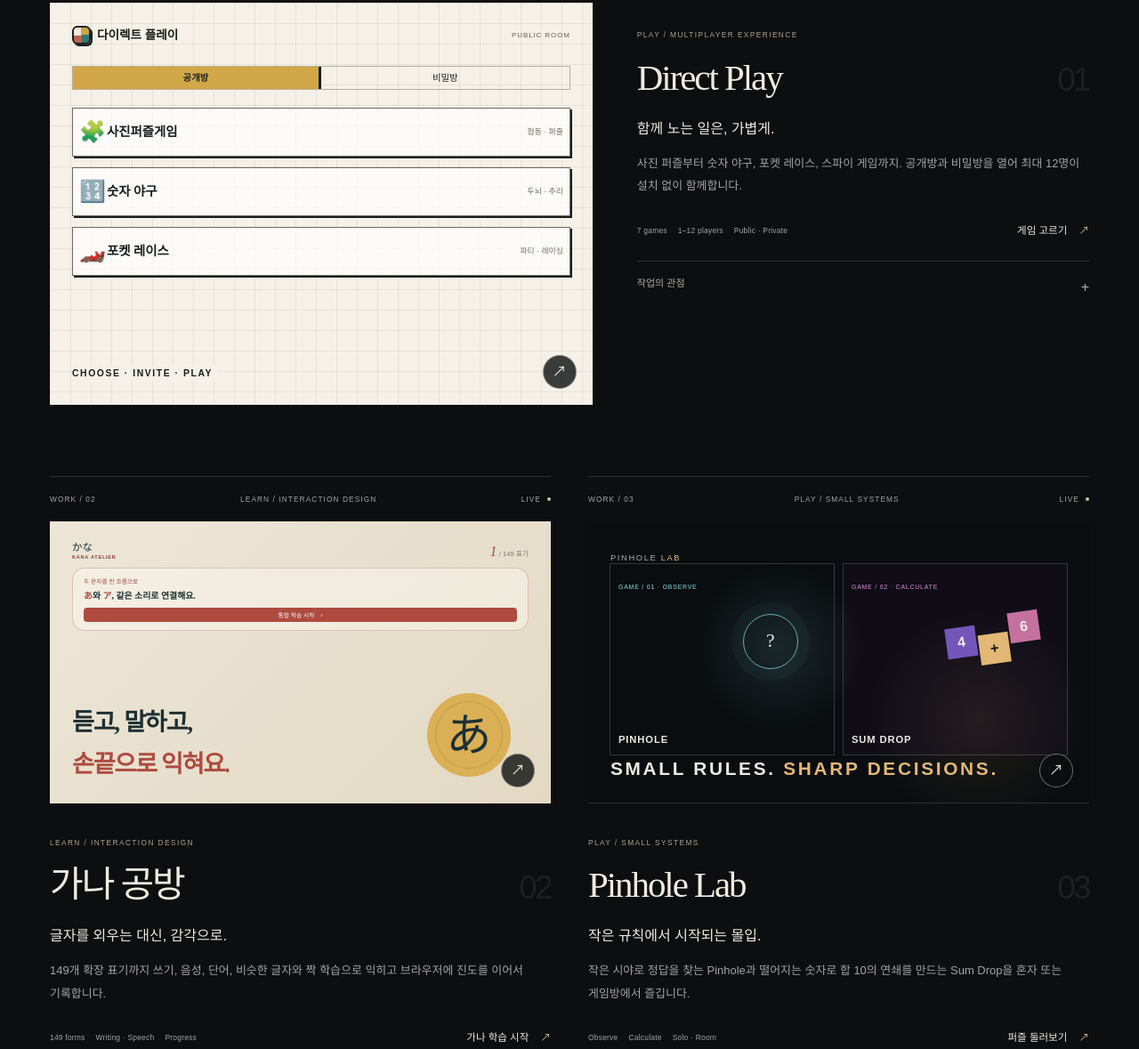
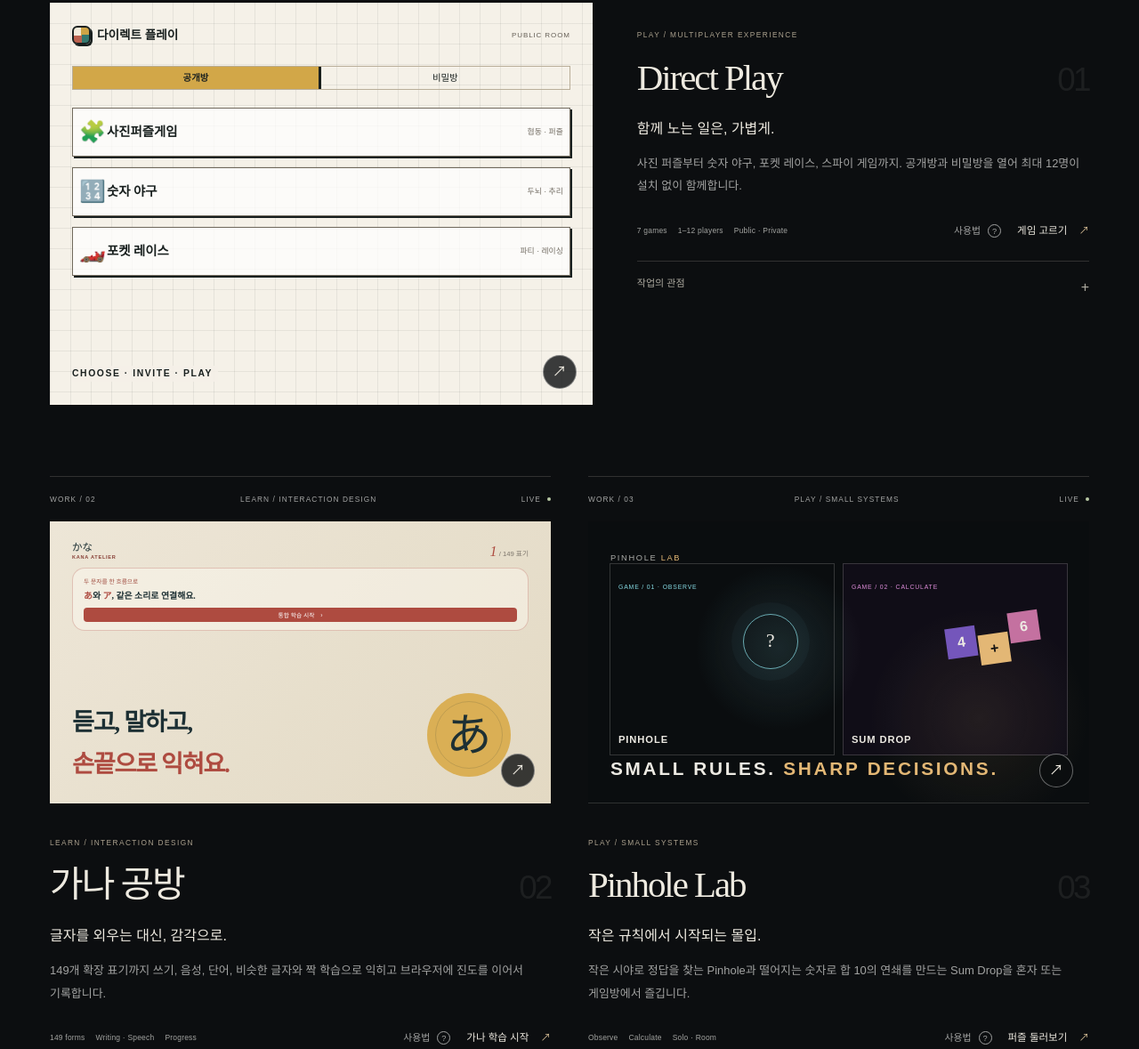
Before and after one commit to kimiyo/still-coding-site, an Astro site: page / in a window 1280 px wide. Shown: the part 1166-2345 px from the top of the page at 89% size. Built offline with nearby package versions, Linux system fonts and the light colour scheme; Astro itself is replaced by a stand-in of ours.

Commit message:
feat: link app cards to usage guides

```diff
--- a/src/components/AppCard.astro
+++ b/src/components/AppCard.astro
@@ -15,5 +15,5 @@ if (!copy) throw new Error(`Missing editorial content for ${app.id}`);
 <article class:list={["app-card", `work-${app.id}`, index === 1 && "featured-work"]} data-accent={app.accent} style={`--app-accent:${app.accent};--app-secondary:${app.accentSoft}`}>
   <div class="card-head"><span>WORK / {String(index).padStart(2, "0")}</span><span>{index === 1 ? "SELECTED PROJECT" : copy.discipline}</span><span class="public-mark">LIVE <i></i></span></div>
   <a class="visual-link" href={app.url} target="_blank" rel="noopener noreferrer" aria-label={`${app.title} 체험하기, 새 창`}><AppVisual variant={app.visual} title={app.title} /><span class="visual-open" aria-hidden="true">↗</span></a>
-  <div class="card-copy"><span class="eyebrow">{copy.discipline}</span><div class="work-title-row"><h3><a href={app.url} target="_blank" rel="noopener noreferrer" aria-label={`${app.title}, 새 창`}>{app.title}</a></h3><span class="work-number" aria-hidden="true">0{index}</span></div><p class="summary">{copy.line}</p><p class="detail">{app.detail}</p><div class="card-foot"><ul class="tags" aria-label={`${app.title} 특징`}>{app.tags.map(tag => <li>{tag}</li>)}</ul><a class="app-link" href={app.url} target="_blank" rel="noopener noreferrer" aria-label={`${copy.action}, 새 창`}>{copy.action} <span aria-hidden="true">↗</span></a></div><details class="project-note"><summary>작업의 관점 <span aria-hidden="true">+</span></summary><p>{copy.note}</p></details></div>
+  <div class="card-copy"><span class="eyebrow">{copy.discipline}</span><div class="work-title-row"><h3><a href={app.url} target="_blank" rel="noopener noreferrer" aria-label={`${app.title}, 새 창`}>{app.title}</a></h3><span class="work-number" aria-hidden="true">0{index}</span></div><p class="summary">{copy.line}</p><p class="detail">{app.detail}</p><div class="card-foot"><ul class="tags" aria-label={`${app.title} 특징`}>{app.tags.map(tag => <li>{tag}</li>)}</ul><div class="card-actions"><a class="help-link" href={app.helpUrl ?? `${app.url}#help`} target="_blank" rel="noopener noreferrer" aria-label={`${app.title} 사용법 보기, 새 창`}>사용법 <span aria-hidden="true">?</span></a><a class="app-link" href={app.url} target="_blank" rel="noopener noreferrer" aria-label={`${copy.action}, 새 창`}>{copy.action} <span aria-hidden="true">↗</span></a></div></div><details class="project-note"><summary>작업의 관점 <span aria-hidden="true">+</span></summary><p>{copy.note}</p></details></div>
 </article>
--- a/src/data/apps.ts
+++ b/src/data/apps.ts
@@ -6,6 +6,7 @@ export interface PortfolioApp {
   title: string;
   eyebrow: string;
   url?: string;
+  helpUrl?: string;
   category: AppCategory;
   status: AppStatus;
   summary: string;
@@ -24,6 +25,7 @@ export const apps: PortfolioApp[] = [
     title: "Direct Play",
     eyebrow: "Game collection / 01",
     url: "https://dp.still-coding.cc/",
+    helpUrl: "https://dp.still-coding.cc/#help",
     category: "play",
     status: "public",
     summary: "게임을 고르고 링크로 초대하면 바로 시작되는 7개의 브라우저 게임",
@@ -40,6 +42,7 @@ export const apps: PortfolioApp[] = [
     title: "Pinhole Lab",
     eyebrow: "Game collection / 02",
     url: "https://pinhole-game.still-coding.cc/",
+    helpUrl: "https://pinhole-game.still-coding.cc/#help",
     category: "play",
     status: "public",
     summary: "관찰과 계산, 서로 다른 두 가지 판단을 겨루는 퍼즐 랩",
@@ -56,6 +59,7 @@ export const apps: PortfolioApp[] = [
     title: "가나 공방",
     eyebrow: "Learning tool / 01",
     url: "https://study-hiragana.still-coding.cc/",
+    helpUrl: "https://study-hiragana.still-coding.cc/#help",
     category: "learn",
     status: "public",
     summary: "히라가나와 가타카나를 같은 소리와 손의 움직임으로 연결하는 학습 공방",
@@ -87,6 +91,7 @@ export const apps: PortfolioApp[] = [
     title: "CollaBoard",
     eyebrow: "Collaboration tool / 01",
     url: "https://collaboard.still-coding.cc/",
+    helpUrl: "https://collaboard.still-coding.cc/#help",
     category: "create",
     status: "public",
     summary: "방은 서버가 만들고, 팀의 자료는 팀원 사이에만 남는 협업 공간",
--- a/src/styles/global.css
+++ b/src/styles/global.css
@@ -403,6 +403,29 @@ p,h1,h2,h3 {
   justify-content:space-between;
   gap:16px;
   margin-top:28px
+}
+.card-actions {
+  display:flex;
+  align-items:center;
+  gap:18px
+}
+.help-link {
+  color:var(--ink-muted);
+  font-size:.68rem;
+  text-decoration:none;
+  white-space:nowrap;
+  transition:color .2s ease
+}
+.help-link:hover { color:var(--ink) }
+.help-link span {
+  display:inline-grid;
+  place-items:center;
+  width:15px;
+  height:15px;
+  margin-left:5px;
+  border:1px solid currentColor;
+  border-radius:50%;
+  font-size:.58rem
 }
 .tags {
   display:flex;
@@ -810,6 +833,8 @@ footer {
   .card-foot {
     margin-top:20px
   }
+  .card-actions { gap:12px }
+  .help-link { font-size:.62rem }
   .tags {
     gap:9px
   }
```
